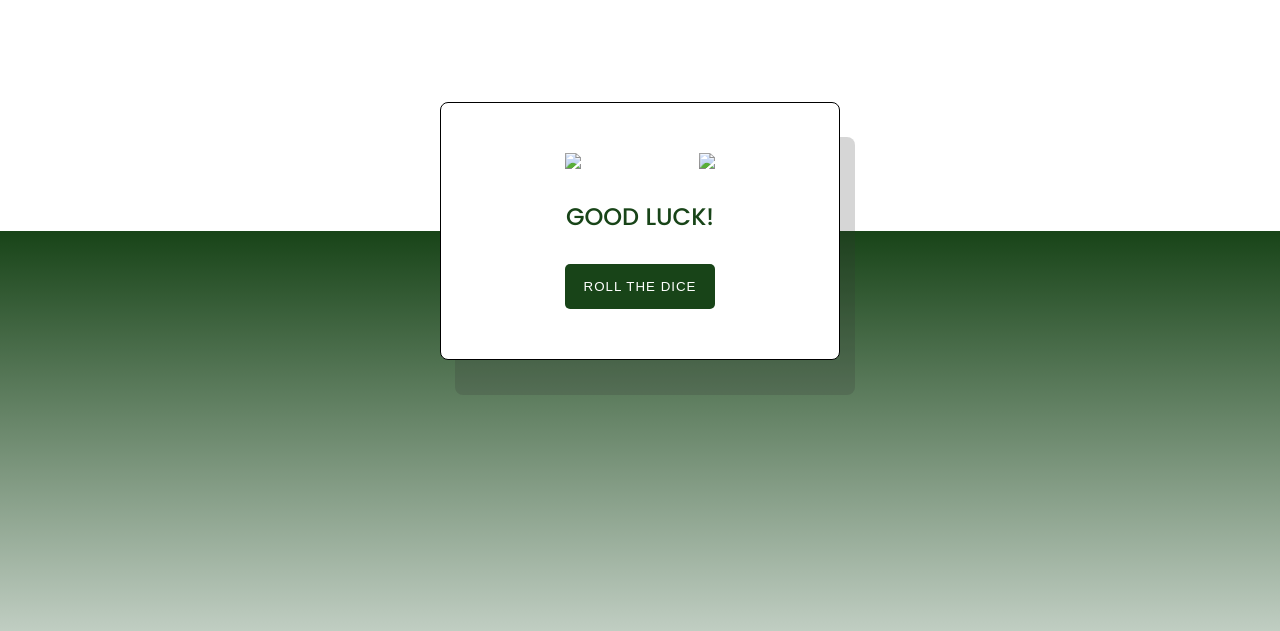
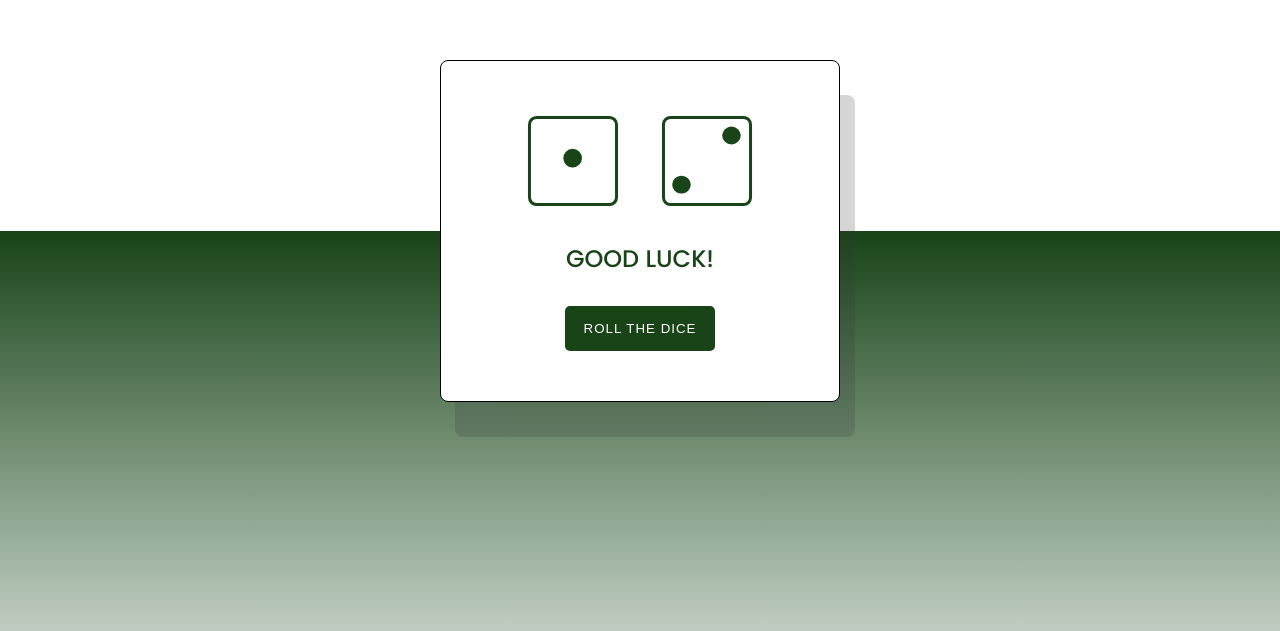
Before and after one commit to headnose/dice-roll, a plain HTML site: page index.html in a window 1280 px wide. Shown: the part 169-800 px from the top of the page. Drawn offline with Linux system fonts and the light colour scheme; the site is published under a folder, as on GitHub Pages, so addresses that start at the root find nothing.

Commit message:
change-path

```diff
--- a/index.html
+++ b/index.html
@@ -13,8 +13,8 @@
   <body>
     <div class="container">
       <div class="dice-wrapper">
-        <img src="/assets/dice-01.svg" id="die-1" />
-        <img src="/assets/dice-02.svg" id="die-2" />
+        <img src="assets/dice-01.svg" id="die-1" />
+        <img src="assets/dice-02.svg" id="die-2" />
       </div>
       <p id="total">GOOD LUCK!</p>
       <button onclick="roll()">ROLL THE DICE</button>
```
